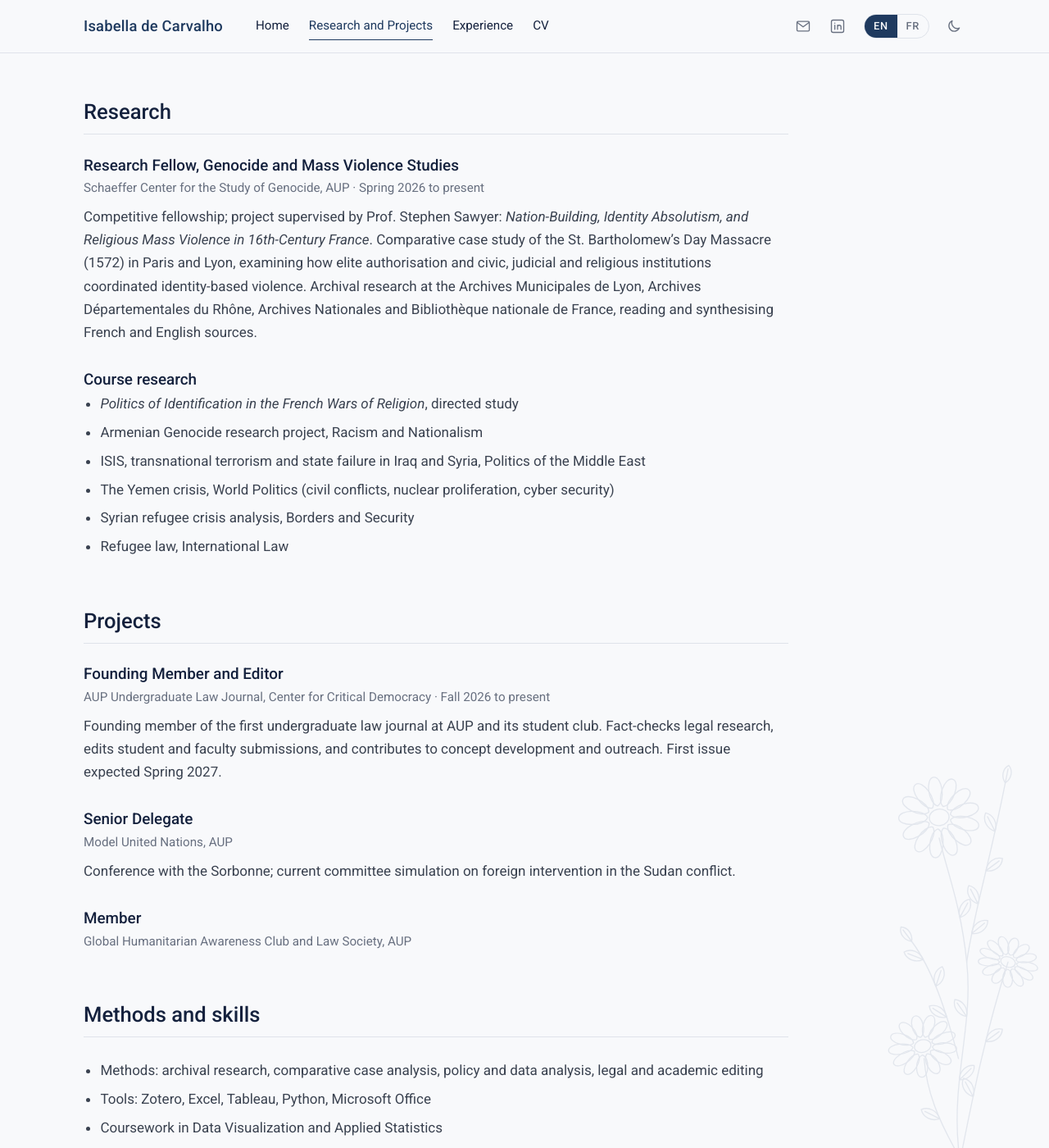
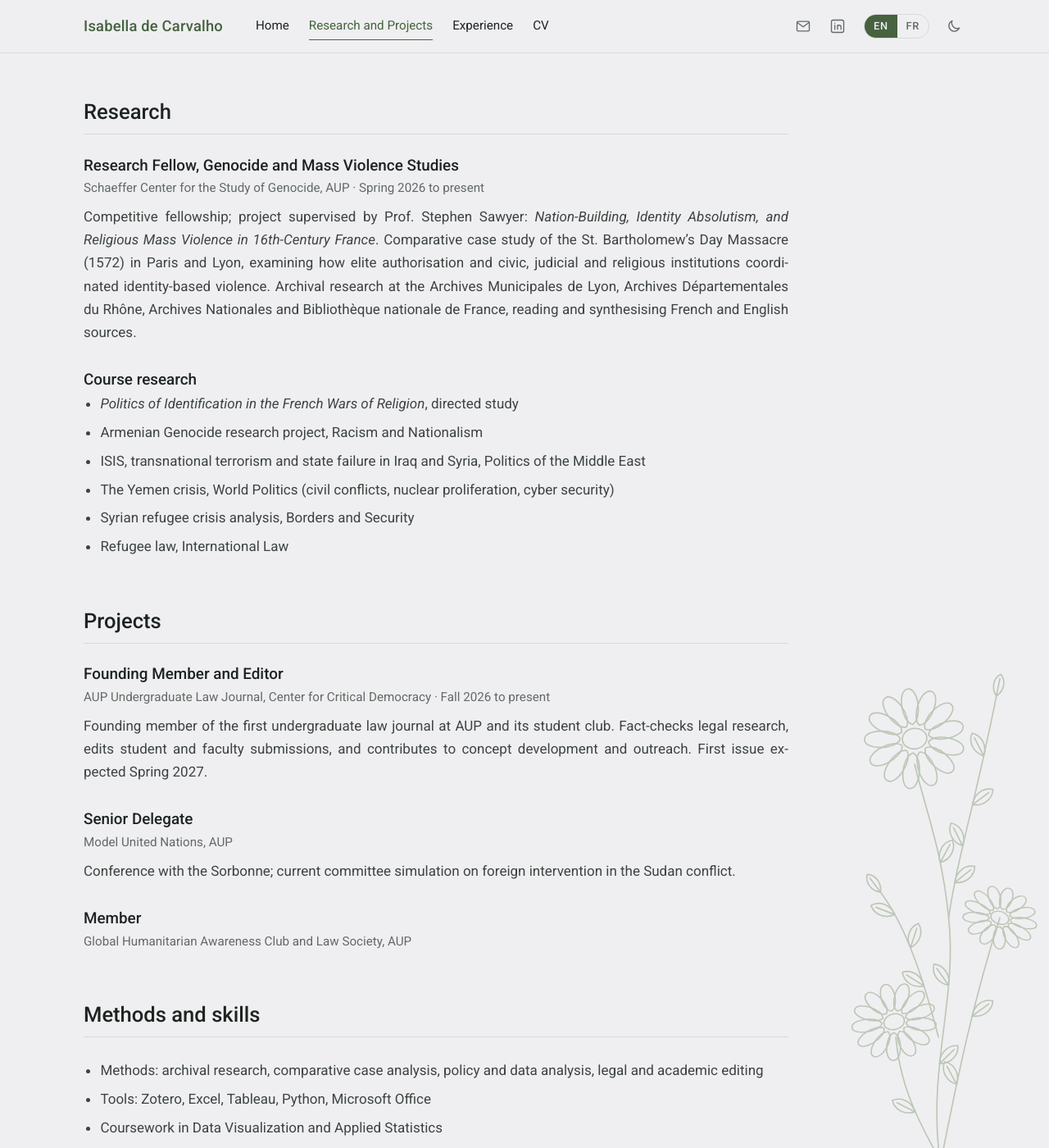
Before and after one commit to imdecarvalho/imdecarvalho.github.io, a Jekyll site: the page built from _pages/en/research.md, in a window 1280 px wide and 1400 px high. Shown: the whole window at 82% size. Built offline with Jekyll 4.4.1, drawn with Linux system fonts in a browser that asks for light colours.

Commit message:
Sage palette on photo-matched gray, wider photo crop, no site icon, justified Research page, stronger daisies

```diff
--- a/_layouts/default.html
+++ b/_layouts/default.html
@@ -12,9 +12,6 @@
   {%- if page.layout == "home" and site.photo and site.photo != "" %}
   <link rel="preload" as="image" href="{{ site.photo | relative_url }}" fetchpriority="high">
   {%- endif %}
-  <link rel="icon" href="{{ '/assets/img/icon.svg' | relative_url }}" type="image/svg+xml">
-  <link rel="icon" href="{{ '/assets/img/favicon-32.png' | relative_url }}" type="image/png" sizes="32x32">
-  <link rel="apple-touch-icon" href="{{ '/assets/img/apple-touch-icon.png' | relative_url }}">
   <link rel="preconnect" href="https://fonts.googleapis.com">
   <link rel="preconnect" href="https://fonts.gstatic.com" crossorigin>
   <link rel="stylesheet" href="https://fonts.googleapis.com/css2?family=Roboto:ital,wght@0,300;0,400;0,500;0,700;1,400&display=swap">
--- a/_layouts/page.html
+++ b/_layouts/page.html
@@ -1,6 +1,6 @@
 ---
 layout: default
 ---
-<article class="page">
+<article class="page page-{{ page.ref }}">
   {{ content }}
 </article>
--- a/assets/css/style.css
+++ b/assets/css/style.css
@@ -1,15 +1,15 @@
 /* Isabella de Carvalho, personal site. Hand-written, no framework, no JavaScript. */
 
 :root {
-  /* Cool white with navy blue. */
-  --bg: #f8f9fb;
-  --surface: #eef1f5;
-  --title: #14213d;           /* titles: deep navy */
-  --text: #3a4250;            /* body text: dark gray */
-  --muted: #687080;           /* subtitles and details: gray */
-  --rule: #dfe3ea;
-  --accent: #1f3a5f;          /* navy for links, your name, active tab */
-  --deco: #e2e6ed;            /* daisy stencil, very faint */
+  /* Sage green on a cool light gray that matches the tone of the photo's backdrop. */
+  --bg: #efeff1;
+  --surface: #e6e6e9;
+  --title: #1d2320;           /* titles: deep green-black */
+  --text: #3d4440;            /* body text: dark gray */
+  --muted: #636a65;           /* subtitles and details: gray, 4.8:1 (AA) */
+  --rule: #d8d9dc;
+  --accent: #46623f;          /* sage green for links, the name, active tab, 5.9:1 (AA) */
+  --deco: #bcc6b6;            /* daisy stencil */
   --font: "Roboto", "Helvetica Neue", Arial, sans-serif;
   --wide: 1140px;
   --gutter: 32px;
@@ -17,14 +17,14 @@
 
 /* Dark mode: pages under /dark/ and /fr/dark/ (light is the default) */
 :root[data-theme="dark"] {
-  --bg: #0f1622;
-  --surface: #172131;
-  --title: #eef2f7;
-  --text: #c7cfdb;
-  --muted: #929cad;
-  --rule: #26324a;
-  --accent: #9db8de;
-  --deco: #1a2436;
+  --bg: #161a18;
+  --surface: #1e2320;
+  --title: #eef1ec;
+  --text: #c9cfc9;
+  --muted: #959d96;
+  --rule: #2c332e;
+  --accent: #a9c79c;
+  --deco: #36423a;
   color-scheme: dark;
 }
 
@@ -62,8 +62,8 @@ body::after {
   position: fixed;
   right: 8px;
   bottom: 0;
-  width: 210px;
-  height: 504px;
+  width: 260px;
+  height: 624px;
   background: var(--deco);
   -webkit-mask: url("../img/daisies.svg") no-repeat bottom right / contain;
           mask: url("../img/daisies.svg") no-repeat bottom right / contain;
@@ -188,6 +188,11 @@ strong { font-weight: 500; color: var(--title); }
 img { max-width: 100%; height: auto; }
 
 .page { max-width: 860px; }
+
+/* Research and Projects: justified text */
+.page-research p,
+.page-research li { text-align: justify; hyphens: auto; -webkit-hyphens: auto; }
+.page-research .meta { text-align: left; }
 
 /* Home: profile column + main column */
 .home {
```
Also changed, not shown: CLAUDE.md (+1 -1 lines), assets/img/apple-touch-icon.png (deleted), assets/img/favicon-32.png (deleted), assets/img/icon.svg (deleted), assets/img/profile.jpg.
